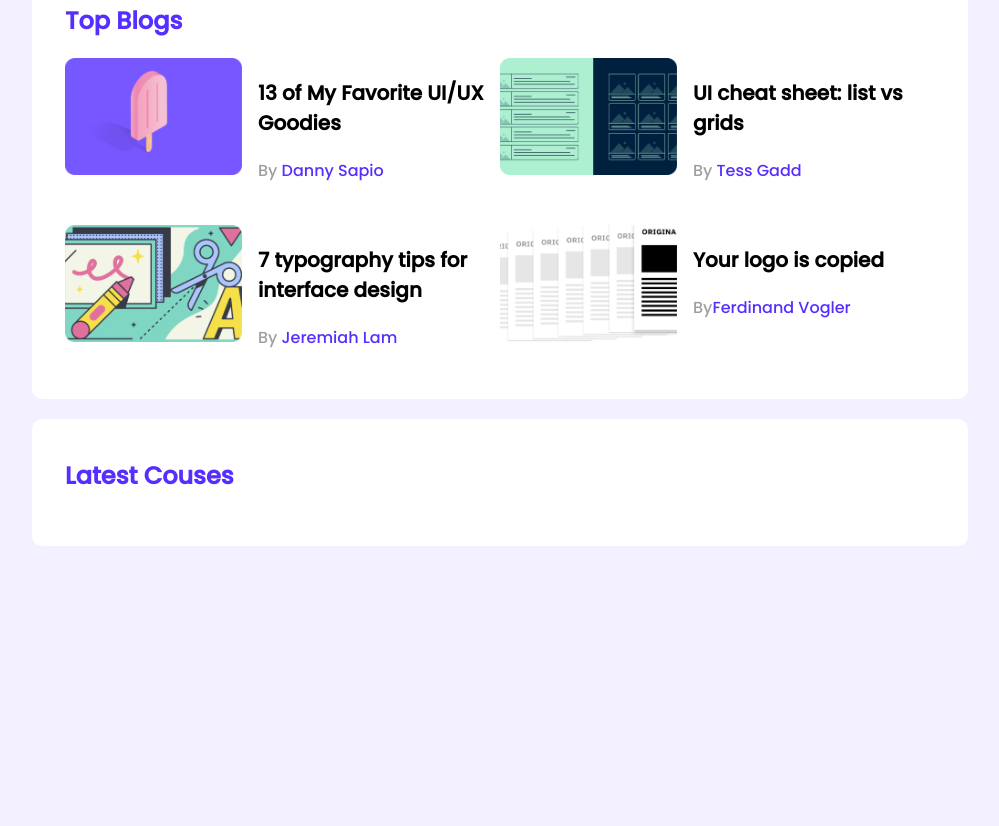
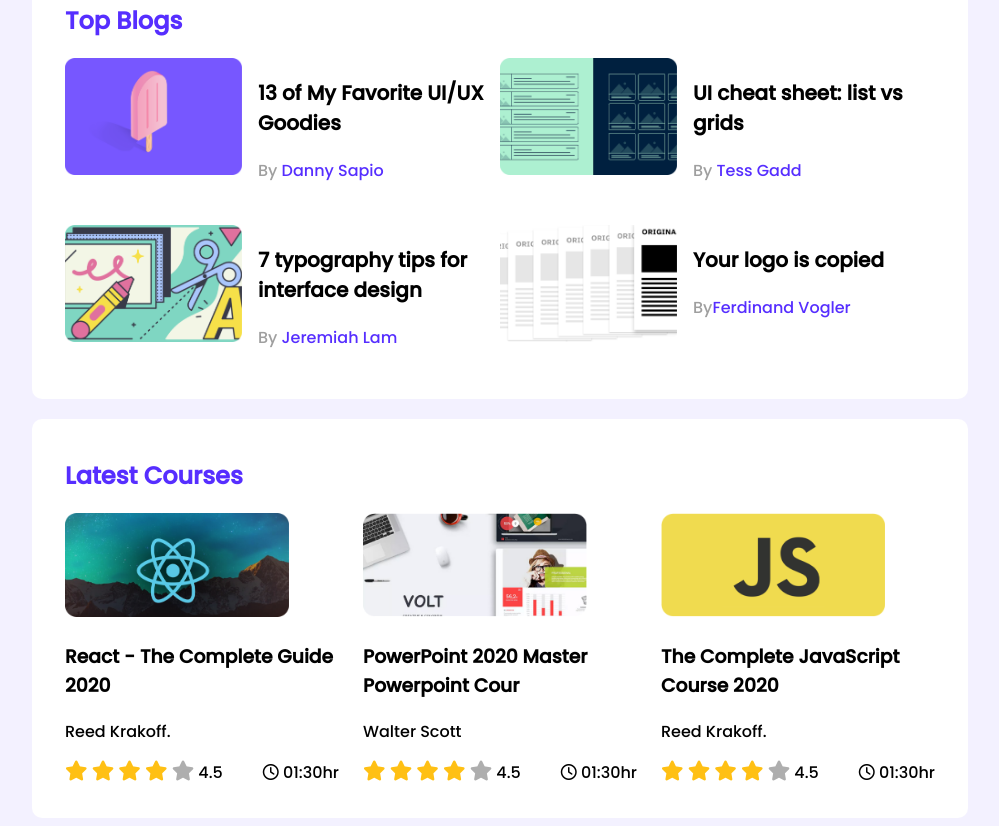
Before and after one commit to Barkatzx/leader-board, a plain HTML site: page index.html in a window 1280 px wide. Shown: the part 332-1158 px from the top of the page, without its empty margins (140-1139 px from the left). Before the commit the page ends 886 px from the top, so only its background shows below. Drawn offline with Linux system fonts and the light colour scheme.

Commit message:
Mobile Responsive

```diff
--- a/index.html
+++ b/index.html
@@ -5,6 +5,8 @@
     <meta http-equiv="X-UA-Compatible" content="IE=edge">
     <meta name="viewport" content="width=device-width, initial-scale=1.0">
     <title>Leader Board</title>
+    <!-- Font Awesome Link -->
+    <script src="https://kit.fontawesome.com/67ef68511d.js" crossorigin="anonymous"></script>
     <!-- Stylesheet Link -->
     <link rel="stylesheet" href="style.css">
 </head>
@@ -88,7 +90,78 @@
         </section>
         <!-- Latest Courses -->
         <section class="container">
-            <h2 class="title">Latest Couses</h2>
+            <h2 class="title">Latest Courses</h2>
+            <div class="courses">
+                <div class="course">
+                    <div class="course-banner">
+                        <img src="images/courses/course-1.png" alt="" srcset="">
+                    </div>
+                    <div class="course-detail">
+                        <h3 class="course-title">React - The Complete Guide 2020</h3>
+                        <p class="course-author">Reed Krakoff.</p>
+                        <div class="course-info">
+                            <div class="rating">
+                                <i class="fa-solid fa-star filled"></i>
+                                <i class="fa-solid fa-star filled"></i>
+                                <i class="fa-solid fa-star filled"></i>
+                                <i class="fa-solid fa-star filled"></i>
+                                <i class="fa-solid fa-star empty"></i>
+                                <span>4.5</span>
+                            </div>
+                            <div class="course-duration">
+                                <i class="fa-regular fa-clock"></i>
+                                01:30hr
+                            </div>
+                        </div>
+                    </div>
+                </div>
+                <div class="course">
+                    <div class="course-banner">
+                        <img src="images/courses/course-2.png" alt="" srcset="">
+                    </div>
+                    <div class="course-detail">
+                        <h3 class="course-title">PowerPoint 2020 Master Powerpoint Cour</h3>
+                        <p class="course-author">Walter Scott</p>
+                        <div class="course-info">
+                            <div class="rating">
+                                <i class="fa-solid fa-star filled"></i>
+                                <i class="fa-solid fa-star filled"></i>
+                                <i class="fa-solid fa-star filled"></i>
+                                <i class="fa-solid fa-star filled"></i>
+                                <i class="fa-solid fa-star empty"></i>
+                                <span>4.5</span>
+                            </div>
+                            <div class="course-duration">
+                                <i class="fa-regular fa-clock"></i>
+                                01:30hr
+                            </div>
+                        </div>
+                    </div>
+                </div>
+                <div class="course">
+                    <div class="course-banner">
+                        <img src="images/courses/course-3.png" alt="" srcset="">
+                    </div>
+                    <div class="course-detail">
+                        <h3 class="course-title">The Complete JavaScript Course 2020</h3>
+                        <p class="course-author">Reed Krakoff.</p>
+                        <div class="course-info">
+                            <div class="rating">
+                                <i class="fa-solid fa-star filled"></i>
+                                <i class="fa-solid fa-star filled"></i>
+                                <i class="fa-solid fa-star filled"></i>
+                                <i class="fa-solid fa-star filled"></i>
+                                <i class="fa-solid fa-star empty"></i>
+                                <span>4.5</span>
+                            </div>
+                            <div class="course-duration">
+                                <i class="fa-regular fa-clock"></i>
+                                01:30hr
+                            </div>
+                        </div>
+                    </div>
+                </div>
+            </div>
         </section>
     </main>
 </body>
--- a/style.css
+++ b/style.css
@@ -77,3 +77,45 @@
     color: #562EFF;
     font-size: 16px;
 }
+/* Latest Course Styles */
+.courses{
+    display: grid;
+    grid-template-columns: repeat(3, 1fr);
+    grid-column-gap: 24px;
+}
+/* .course{
+    width: 253px;
+    border-radius: 10px;
+    box-shadow: red;
+} */
+.course-info{
+    display: flex;
+    align-items: center;
+    justify-content: space-between;
+}
+.course .course-banner img{
+    width: 224px;
+    height: 104px;
+}
+.fa-star{
+    font-size: 20px;
+}
+.fa-star.filled{
+    color:#FFC014;
+}
+.fa-star.empty{
+    color:#AEAEAE;
+}
+/* Media Queries */
+/* Mobile Device */
+@media only screen and (max-width:688px) {
+    .container{
+        width: 100%;
+    }
+    .players, .blogs, .courses{
+        grid-template-columns: repeat(1, 1fr)
+    }
+    .player, .blogs, .courses{
+        flex-direction: column;
+    }
+}
```
